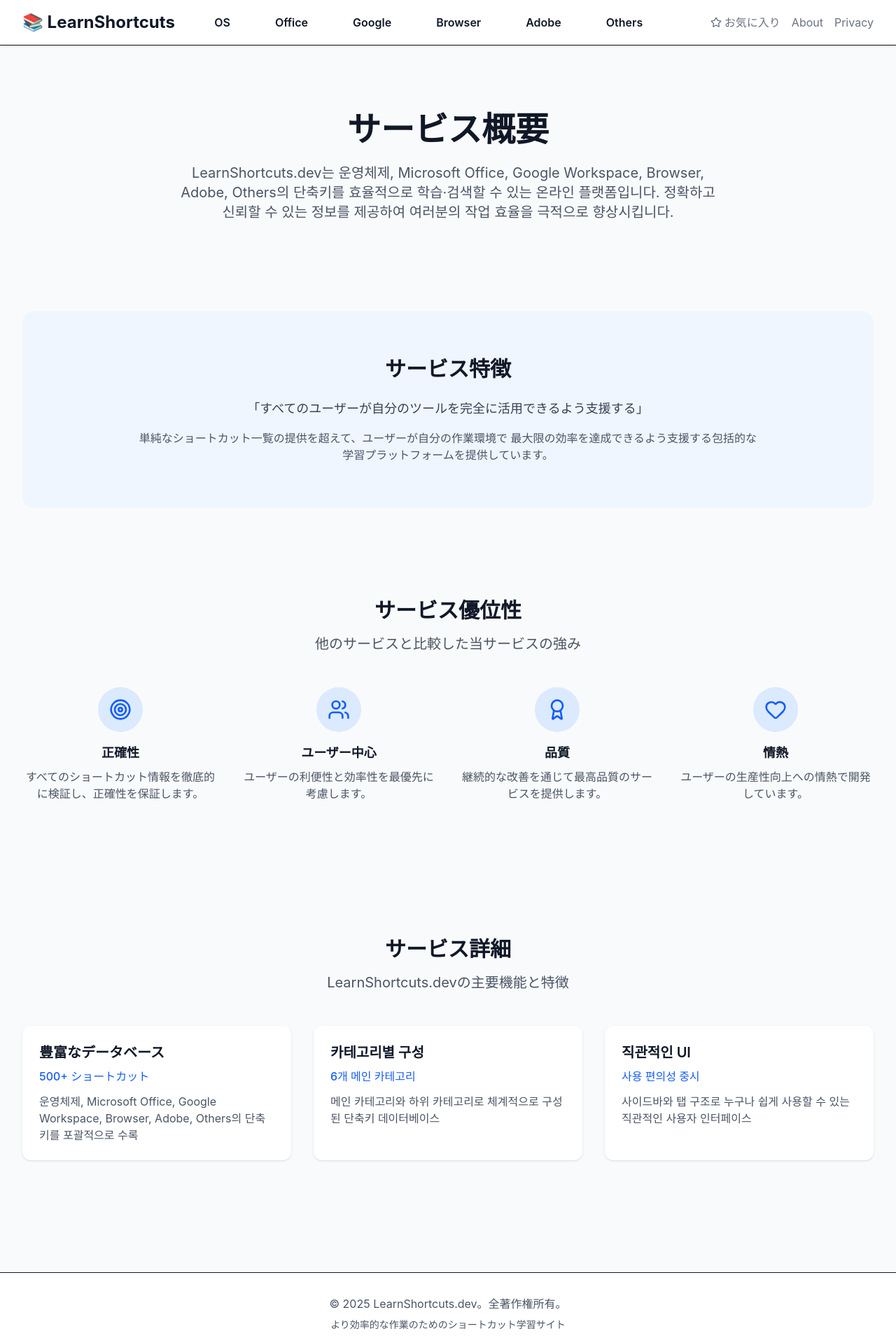
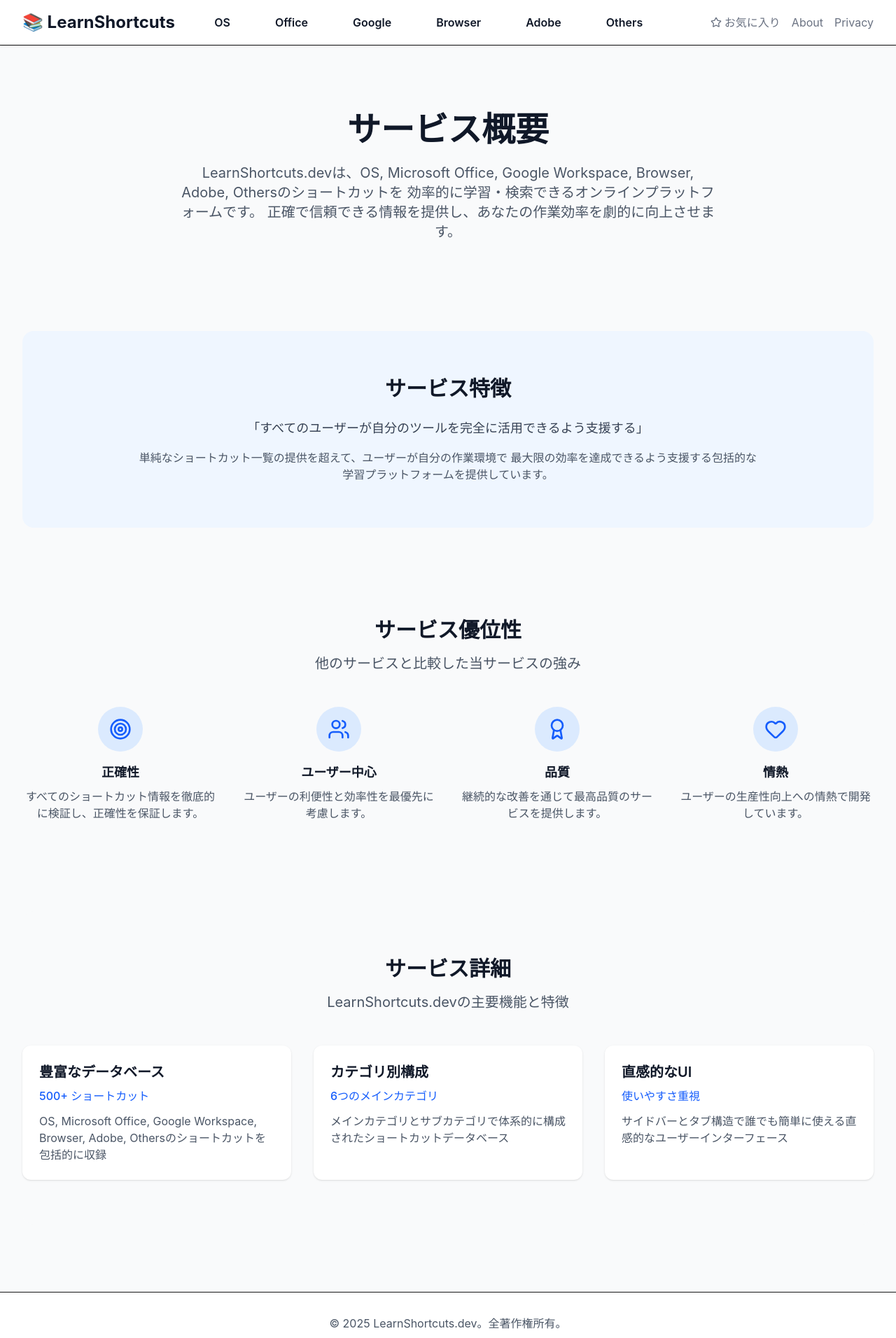
Before and after one commit to jongik96/shortcut, a Next.js app: page /about in a window 1280 px wide. Shown: the top 1912 px of the page at 70% size. Built offline with nearby package versions, Linux system fonts and the light colour scheme.

Commit message:
japanese updated

```diff
--- a/src/components/AboutPage.tsx
+++ b/src/components/AboutPage.tsx
@@ -12,17 +12,17 @@
     {
       name: '豊富なデータベース',
       role: '500+ ショートカット',
-      description: '운영체제, Microsoft Office, Google Workspace, Browser, Adobe, Others의 단축키를 포괄적으로 수록'
+      description: 'OS, Microsoft Office, Google Workspace, Browser, Adobe, Othersのショートカットを包括的に収録'
     },
     {
-      name: '카테고리별 구성',
-      role: '6개 메인 카테고리',
-      description: '메인 카테고리와 하위 카테고리로 체계적으로 구성된 단축키 데이터베이스'
+      name: 'カテゴリ別構成',
+      role: '6つのメインカテゴリ',
+      description: 'メインカテゴリとサブカテゴリで体系的に構成されたショートカットデータベース'
     },
     {
-      name: '직관적인 UI',
-      role: '사용 편의성 중시',
-      description: '사이드바와 탭 구조로 누구나 쉽게 사용할 수 있는 직관적인 사용자 인터페이스'
+      name: '直感的なUI',
+      role: '使いやすさ重視',
+      description: 'サイドバーとタブ構造で誰でも簡単に使える直感的なユーザーインターフェース'
     }
   ];
 
@@ -57,9 +57,9 @@
           サービス概要
         </h1>
         <p className="text-xl text-gray-600 max-w-3xl mx-auto">
-          LearnShortcuts.dev는 운영체제, Microsoft Office, Google Workspace, Browser, Adobe, Others의 단축키를
-          효율적으로 학습·검색할 수 있는 온라인 플랫폼입니다.
-          정확하고 신뢰할 수 있는 정보를 제공하여 여러분의 작업 효율을 극적으로 향상시킵니다.
+          LearnShortcuts.devは、OS, Microsoft Office, Google Workspace, Browser, Adobe, Othersのショートカットを
+          効率的に学習・検索できるオンラインプラットフォームです。
+          正確で信頼できる情報を提供し、あなたの作業効率を劇的に向上させます。
         </p>
       </section>
 
```
